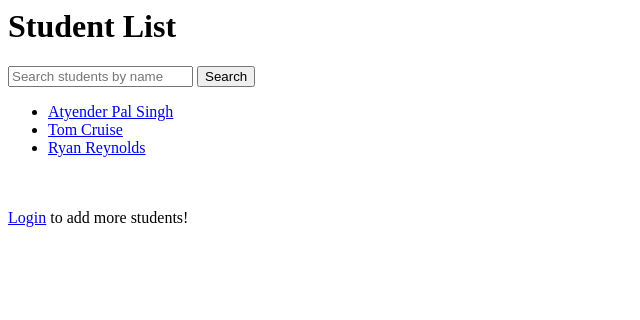
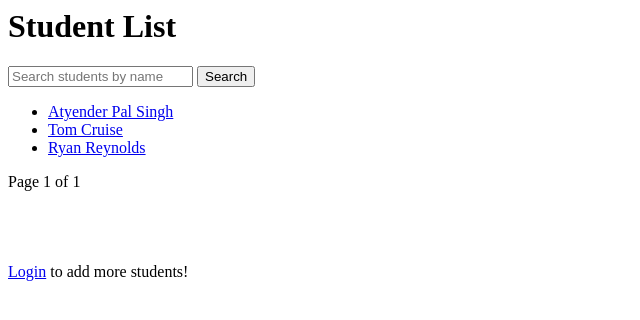
Before and after one commit to Atyender/student_mgmt, a Django app: page /student_list/ in a window 1280 px wide. Shown: the top 320 px of the page, without its empty margins (0-640 px from the left). Run offline with Django 5.2, Linux system fonts and the light colour scheme; data comes from the database, SQL or seed files in the repository.

Commit message:
Pagination

```diff
--- a/students/templates/students/student_list.html
+++ b/students/templates/students/student_list.html
@@ -1,16 +1,39 @@
 <h1>Student List</h1>
 
-<form method="GET" action="."></form>
+<form method="GET" action=".">
   <input type="text" name="q" placeholder="Search students by name" value="{{ request.GET.q }}">
   <button type="submit">Search</button>
 </form>
 <ul>
-  {% for student in students %}
+  {% for student in page_obj %}
       <li>
           <a href="{% url 'student_detail' student.pk %}">{{ student.first_name }} {{ student.last_name }}</a>
       </li>
+  {% empty %}
+      <li>No students available.</li>
   {% endfor %}
 </ul>
+
+<div>
+  <span class="step-links">
+      {% if page_obj.has_previous %}
+          <a href="?page=1">&laquo; First</a>
+          <a href="?page={{ page_obj.previous_page_number }}">Previous</a>
+      {% endif %}
+
+      <span class="current">
+          Page {{ page_obj.number }} of {{ page_obj.paginator.num_pages }}
+      </span>
+
+      {% if page_obj.has_next %}
+          <a href="?page={{ page_obj.next_page_number }}">Next</a>
+          <a href="?page={{ page_obj.paginator.num_pages }}">Last &raquo;</a>
+      {% endif %}
+  </span>
+</div>
+
+<br><br>
+
 {% if user.is_authenticated %}
 <a href="{% url 'student_add' %}">Add New Student</a>
 <br><br><br><br>
--- a/students/views.py
+++ b/students/views.py
@@ -2,19 +2,24 @@ from django.shortcuts import render, get_object_or_404, redirect
 from students.models import Student
 from students.forms import StudentForm
 from django.contrib.auth.decorators import login_required
+from django.core.paginator import Paginator
 
 # Create your views here.
 def index(request):
     return render(request, 'students/index.html')
+
 def student_list(request):
-    #students = Student.objects.all()
-    #return render(request, 'students/student_list.html', {'students': students})
     query = request.GET.get('q')
     if query:
         students = Student.objects.filter(first_name__icontains=query) | Student.objects.filter(last_name__icontains=query)
     else:
         students = Student.objects.all()
-    return render(request, 'students/student_list.html', {'students': students})
+
+    paginator = Paginator(students, 10)
+    page_number = request.GET.get('page')
+    page_obj = paginator.get_page(page_number)
+
+    return render(request, 'students/student_list.html', {'page_obj': page_obj})
 
 def student_detail(request, pk):
     student = get_object_or_404(Student, pk=pk)
```
